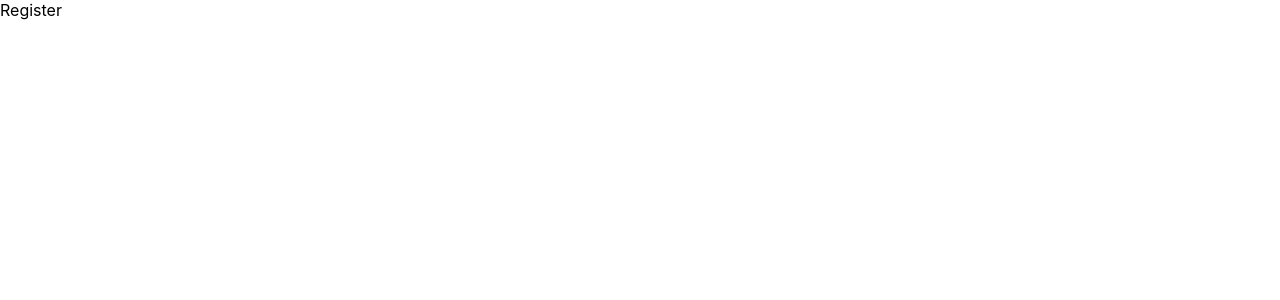
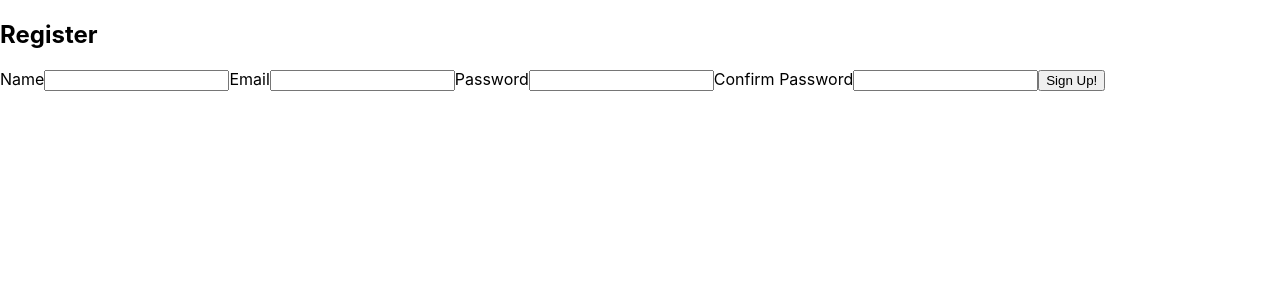
Before and after one commit to Potluck-Vault/frontend, a React (Create React App) app: page /register in a window 1280 px wide. Shown: the top 300 px of the page. Built offline with nearby package versions, Linux system fonts and the light colour scheme; the HTML template or start-up script is replaced by a standard one.

Commit message:
Register page

```diff
--- a/src/App.js
+++ b/src/App.js
@@ -6,11 +6,12 @@ import Home from './components/Home'
 import Login from './components/User/Login'
 import Register from './components/User/Register'
 
+
 function App() {
   return (
     <Router>
       <Switch>
-      <Route path='/register'  component={Register}/>
+        <Route path='/register'  component={Register}/>
         <Route path='/login'  component={Login}/>
         <Route path='/' component={Home} />
       </Switch>
--- a/src/components/User/Register.js
+++ b/src/components/User/Register.js
@@ -1,11 +1,76 @@
-import React from 'react'
+import React,{useState} from 'react';
+import {useHistory} from 'react-router-dom';
 
 
 //Add a Register Form that asks for username, email nad password
-const Register = () => {
+const initialFormValue = {
+    username:'',
+    email:'',
+    password:'',
+    confirm:''
+}
+
+const Register = (props) => {
+
+    const [formValue,setFormValue] = useState(initialFormValue)
+    const [error,setError] = useState('')
+    const { push } = useHistory()
+    const handleOnChange = e => {
+        setFormValue({...formValue,[e.target.name]:e.target.value})
+    }
+    const handleOnSubmit = e =>{
+        e.preventDefault();
+        //make sure the two passwords are the same.
+        if(formValue.password !== formValue.confirm){
+            setError('Passwords do not match!')
+        }else{
+            setError('')
+            //Axios call here POST
+            //Push
+            push('/login')
+        }
+    }
     return (
         <div>
-            Register
+            <h2>Register</h2>
+            <form onSubmit={handleOnSubmit}>
+                <label>Name
+                    <input
+                    type='text'
+                    name='username'
+                    value={formValue.username}
+                    onChange={handleOnChange}
+                    />
+                </label>
+
+                <label>Email
+                    <input
+                    type='text'
+                    name='email'
+                    value={formValue.email}
+                    onChange={handleOnChange}
+                    />
+                </label>
+                <label>Password
+                    <input
+                    type='text'
+                    name='password'
+                    value={formValue.password}
+                    onChange={handleOnChange}
+                    />
+                </label>
+                <label>Confirm Password
+                    <input
+                    type='text'
+                    name='confirm'
+                    value={formValue.confirm}
+                    onChange={handleOnChange}
+                    />
+                </label>
+                <button>Sign Up!</button>
+
+            </form>
+            <div>{error}</div>
         </div>
     )
 }
```
Also changed, not shown: src/components/User/Item.js (added, +13 -0 lines), src/components/User/Rsvp.js (added, +73 -0 lines).
